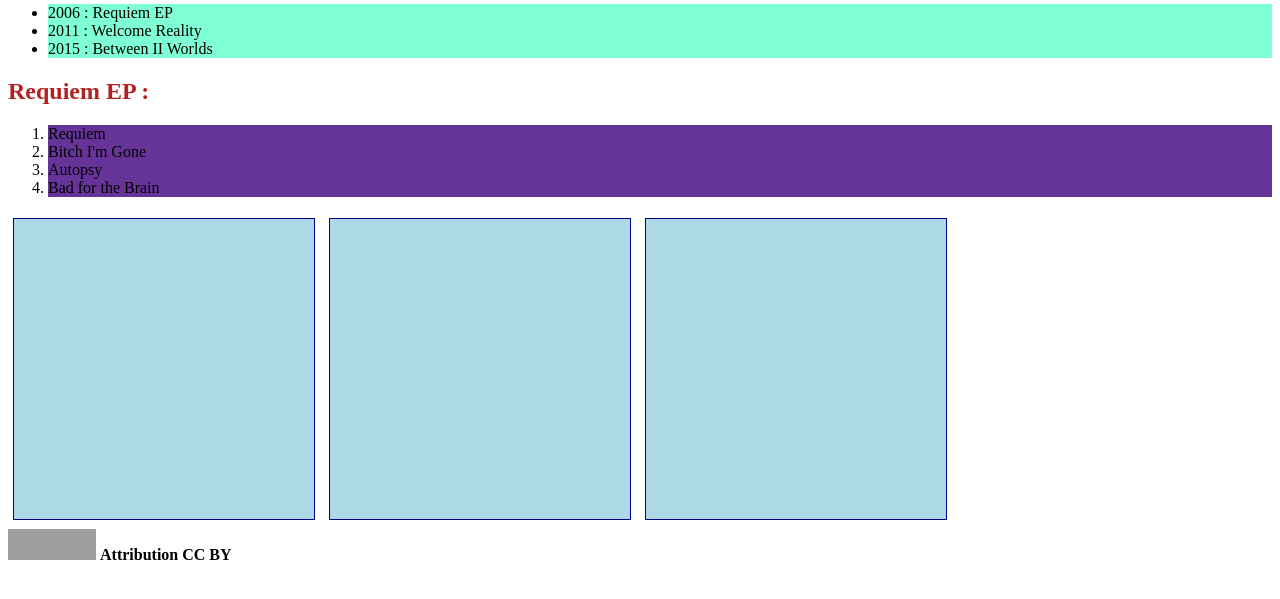
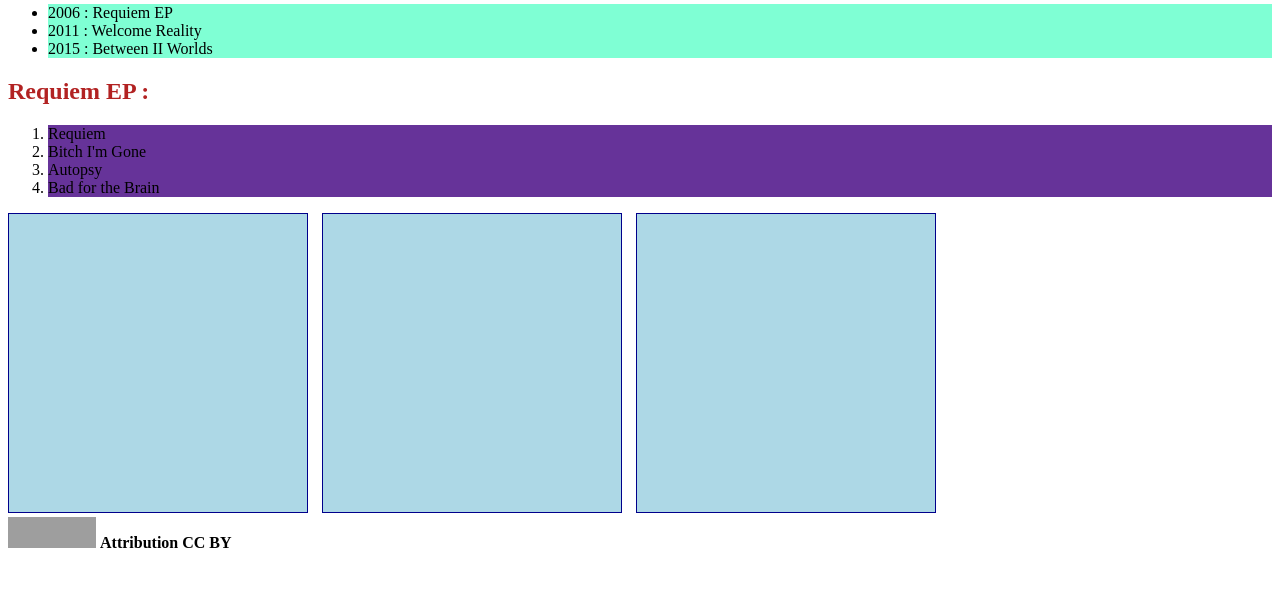
Before and after one commit to ElricReffuveille/ADENLHCDSI2021, a PHP site: page / in a window 1280 px wide. Shown: the part 123-722 px from the top of the page. Run offline with PHP 8.4, Linux system fonts and the light colour scheme; grey boxes are pictures that could not be loaded.

Commit message:
Fixing id -> class for div and CSS

```diff
--- a/assets/css/style.css
+++ b/assets/css/style.css
@@ -15,14 +15,13 @@ footer p{
     display: inline;
 }
 
-div{
+.divSection{
     background-color: lightblue;
-    height: 300px;
-    width: 300px;
-    margin: 5px;
+    height: 298px;
+    width: 298px;
     border: 1px solid darkblue;
-}
-
-#divSection *{
     display: inline-block;
 }
+.divSection:nth-child(2){
+    margin: 0 10px;
+}
--- a/index.html
+++ b/index.html
@@ -35,11 +35,11 @@
             </ol>
         </section>
 
-        <section id="divSection">
+        <section>
 
-            <div></div>
-            <div></div>
-            <div></div>
+            <div class="divSection"></div>
+            <div class="divSection"></div>
+            <div class="divSection"></div>
 
         </section>
 
```
